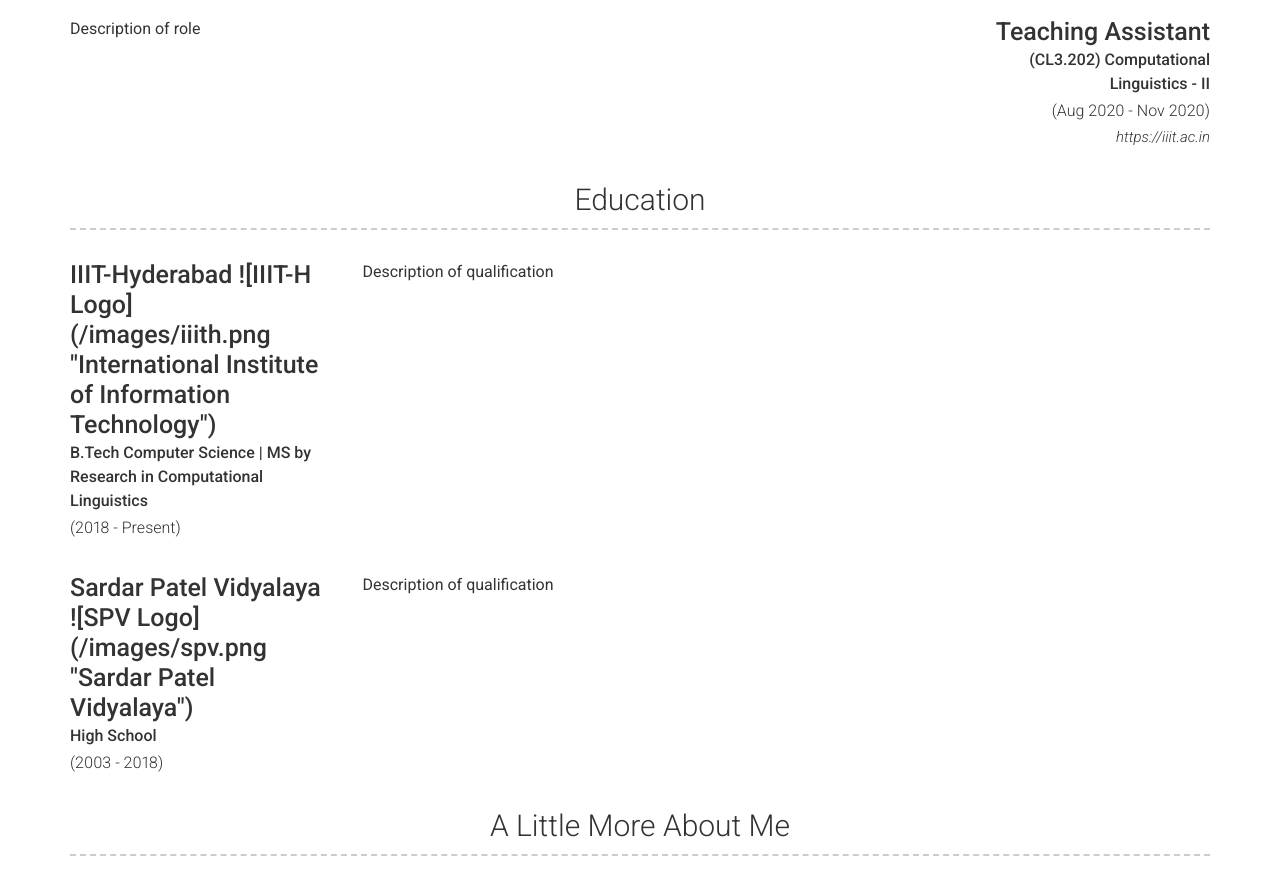
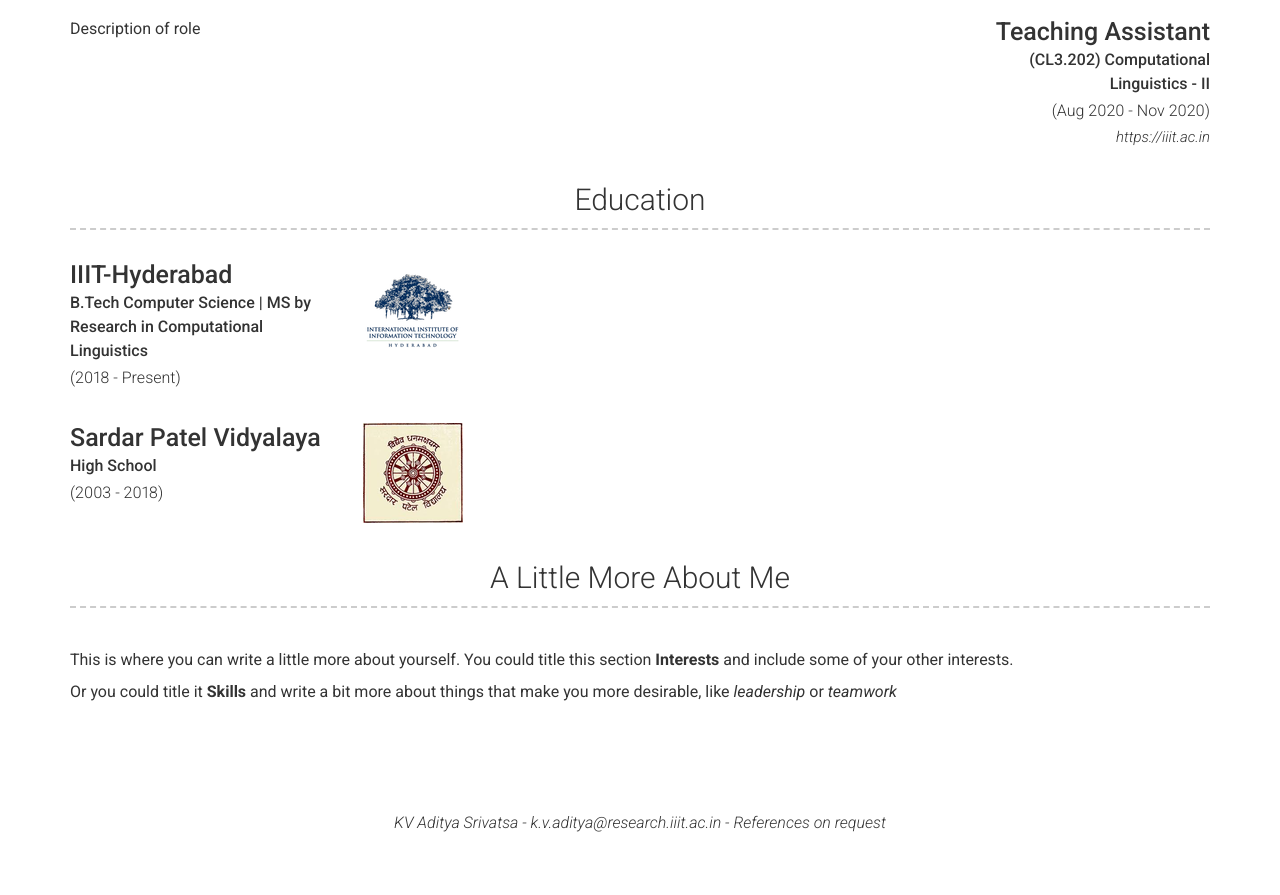
Before and after one commit to kvadityasrivatsa/kvadityasrivatsa.github.io, a Jekyll site: the page built from index.md, in a window 1280 px wide and 900 px high, scrolled down 1631 px. Shown: the top 895 px of the window. Built offline with Jekyll 4.4.1, drawn with Linux system fonts in a browser that asks for light colours; nearby versions of some CDN libraries; after the commit the page ends 2474 px from its top, so only the background shows below that.

Commit message:
Update _config.yml

```diff
--- a/_config.yml
+++ b/_config.yml
@@ -171,21 +171,21 @@ content:
 
 
       - layout: top-left
-        title: IIIT-Hyderabad ![IIIT-H Logo](/images/iiith.png "International Institute of Information Technology")
+        title: IIIT-Hyderabad
         sub_title: B.Tech Computer Science | MS by Research in Computational Linguistics
         caption: (2018 - Present)
         #quote:
         description: | # this will include new lines to allow paragraphs
-          Description of qualification
+          ![IIIT-H Logo](/images/iiith.png "International Institute of Information Technology")
 
 
       - layout: top-left
-        title:  Sardar Patel Vidyalaya ![SPV Logo](/images/spv.png "Sardar Patel Vidyalaya")
+        title:  Sardar Patel Vidyalaya
         sub_title: High School
         caption: (2003 - 2018)
         #quote: Short institution or course description (optional)
         description: | # this will include new lines to allow paragraphs
-          Description of qualification
+          ![SPV Logo](/images/spv.png "Sardar Patel Vidyalaya")
 
 
   - title: A Little More About Me
```
